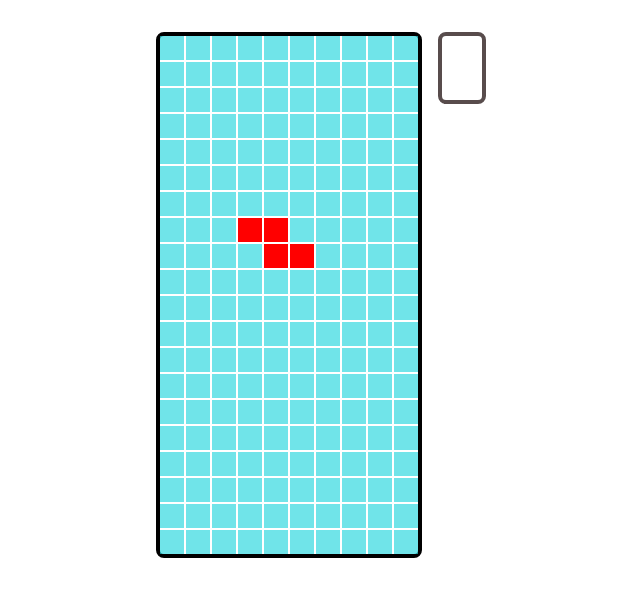
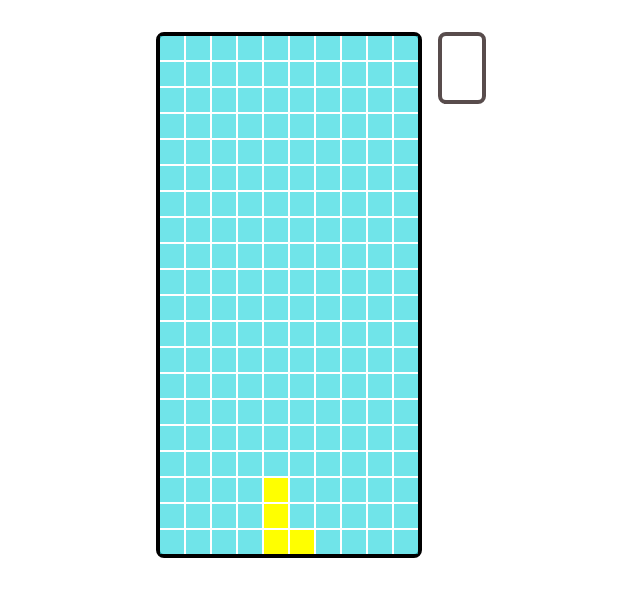
Before and after one commit to anti-yREX/tetris-clone-react-js, a React (Create React App) app: page / in a window 1280 px wide. Shown: the top 596 px of the page, without its empty margins (319-959 px from the left). Built offline with nearby package versions, Linux system fonts and the light colour scheme.

Commit message:
change getUpdatePixels logic to support different operations

```diff
--- a/src/components/PlayArea/index.jsx
+++ b/src/components/PlayArea/index.jsx
@@ -16,10 +16,9 @@ const MAX_ROWS = 20;
 class PlayArea extends React.Component {
     constructor(props) {
         super(props);
-        const currentBlock = this.getInitialBlock('z');
         this.state = {
-            pixels: this.getUpdatedPixels(currentBlock),
-            currentBlock,
+            pixels: this.getInitialPixels(),
+            currentBlock: null,
         };
     }
 
@@ -42,7 +41,12 @@ class PlayArea extends React.Component {
         const { currentBlock } = this.state;
         const newCurrentBlock = rotateCurrentBlock(currentBlock);
         this.setState({
-            pixels: this.getUpdatedPixels(newCurrentBlock),
+            pixels: this.getUpdatedPixels({
+                updateForRotate: true,
+                data: {
+                    newCurrentBlock,
+                },
+            }),
             currentBlock: newCurrentBlock,
         });
     }
@@ -51,7 +55,12 @@ class PlayArea extends React.Component {
         const { currentBlock } = this.state;
         const newCurrentBlock = currentBlockMoveLeft(currentBlock);
         this.setState({
-            pixels: this.getUpdatedPixels(newCurrentBlock),
+            pixels: this.getUpdatedPixels({
+                updateForMove: true,
+                data: {
+                    newCurrentBlock,
+                },
+            }),
             currentBlock: newCurrentBlock,
         });
     }
@@ -60,7 +69,12 @@ class PlayArea extends React.Component {
         const { currentBlock } = this.state;
         const newCurrentBlock = currentBlockMoveRight(currentBlock);
         this.setState({
-            pixels: this.getUpdatedPixels(newCurrentBlock),
+            pixels: this.getUpdatedPixels({
+                updateForMove: true,
+                data: {
+                    newCurrentBlock,
+                },
+            }),
             currentBlock: newCurrentBlock,
         });
     }
@@ -69,32 +83,67 @@ class PlayArea extends React.Component {
         // Key capture
         document.body.addEventListener('keypress', this.onBodyKeyPress);
 
+        // Create a Block
+        this.createNewCurrentBlock();
+    }
+
+    createNewCurrentBlock = () => {
+        const currentBlock = this.getInitialBlock('l');
+        this.setState({
+            pixels: this.getUpdatedPixels({
+                addNewBlock: true,
+                data: {
+                    newCurrentBlock: currentBlock,
+                },
+            }),
+            currentBlock,
+        }, () => {
             // Falling Motion
-        this.fallingInterval = setInterval(this.currentBlockFalling, 1000);
+            this.fallingInterval = setInterval(this.currentBlockFalling, 200);
+        });
     }
 
     currentBlockFalling = () => {
         const { currentBlock } = this.state;
+        if (currentBlock) {
             const newCurrentBlock = currentBlockFalling(currentBlock);
             const hasBlockReachBottom = this.checkCurrentBlockReachBottom(newCurrentBlock);
-        console.log(hasBlockReachBottom, currentBlock, newCurrentBlock);
             if (!hasBlockReachBottom) {
                 this.setState({
-                pixels: this.getUpdatedPixels(newCurrentBlock),
+                    pixels: this.getUpdatedPixels({
+                        updateForFall: true,
+                        data: {
+                            newCurrentBlock,
+                            currentBlock,
+                        },
+                    }),
                     currentBlock: newCurrentBlock,
                 });
+            } else {
+                this.setState({
+                    pixels: this.addBlockToBottom(currentBlock),
+                });
             }
+        }
+    }
+
+    addBlockToBottom = (currentBlock) => {
+        const { color, pixels } = currentBlock;
+        const newPixels = [];
+        console.log(currentBlock);
+        return this.state.pixels;
     }
 
     checkCurrentBlockReachBottom = (newCurrentBlock) => {
         const { pixels } = newCurrentBlock;
+        let hasBlockReachBottom = false;
         pixels.forEach(pixel => {
-            if (pixel.yCord >= 19) {
+            if (pixel.yCord > 19) {
                 clearInterval(this.fallingInterval);
-                return true;
+                hasBlockReachBottom = true;
             }
-        })
-        return false;
+        });
+        return hasBlockReachBottom;
     }
 
     getInitialBlock = (blockName) => {
@@ -150,28 +199,61 @@ class PlayArea extends React.Component {
         }
     }
 
-    getUpdatedPixels = (currentBlock) => {
-        const { color, pixels } = currentBlock;
+    getInitialPixels = () => {
         const rowsArray = [];
         for(let i = 0; i < MAX_ROWS ; i+= 1) {
             const colsArray = [];
             for(let j = 0; j < MAX_COLS ; j += 1) {
-                if (
-                    pixels.find(cur => cur.xCord === j && cur.yCord === i)
-                ) {
-                    colsArray.push({
-                        color,
-                        isEmpty: false,
-                    });
-                } else {
                 colsArray.push({
                     isEmpty: true,
                 });
             }
-            }
             rowsArray.push(colsArray);
         }
         return rowsArray;
+    }
+
+    getUpdatedPixels = (operation) => {
+        if (operation.addNewBlock) {
+            const { data: { newCurrentBlock } } = operation;
+            const { color, pixels: blockPixels } = newCurrentBlock;
+            const { pixels } = this.state;
+            const newPixels = pixels;
+            blockPixels.forEach(pixel => {
+                const { xCord, yCord } = pixel;
+                newPixels[yCord][xCord] = {
+                    isEmpty: false,
+                    color,
+                }
+            });
+            return newPixels;
+        }
+        if (operation.updateForFall) {
+            const {
+                data: {
+                    currentBlock,
+                    newCurrentBlock,
+                },
+            } = operation;
+            const { color, pixels: newBlockPixels } = newCurrentBlock;
+            const { pixels: oldBlockPixels } = currentBlock;
+            const { pixels } = this.state;
+            const newPixels = pixels;
+            oldBlockPixels.forEach(pixel => {
+                const { xCord, yCord } = pixel;
+                newPixels[yCord][xCord] = {
+                    isEmpty: true,
+                }
+            });
+            newBlockPixels.forEach(pixel => {
+                const { xCord, yCord } = pixel;
+                newPixels[yCord][xCord] = {
+                    isEmpty: false,
+                    color,
+                }
+            });
+            return newPixels;
+        }
     }
 
     render() {
```
Lines whose indentation alone changed are shown as unchanged.
